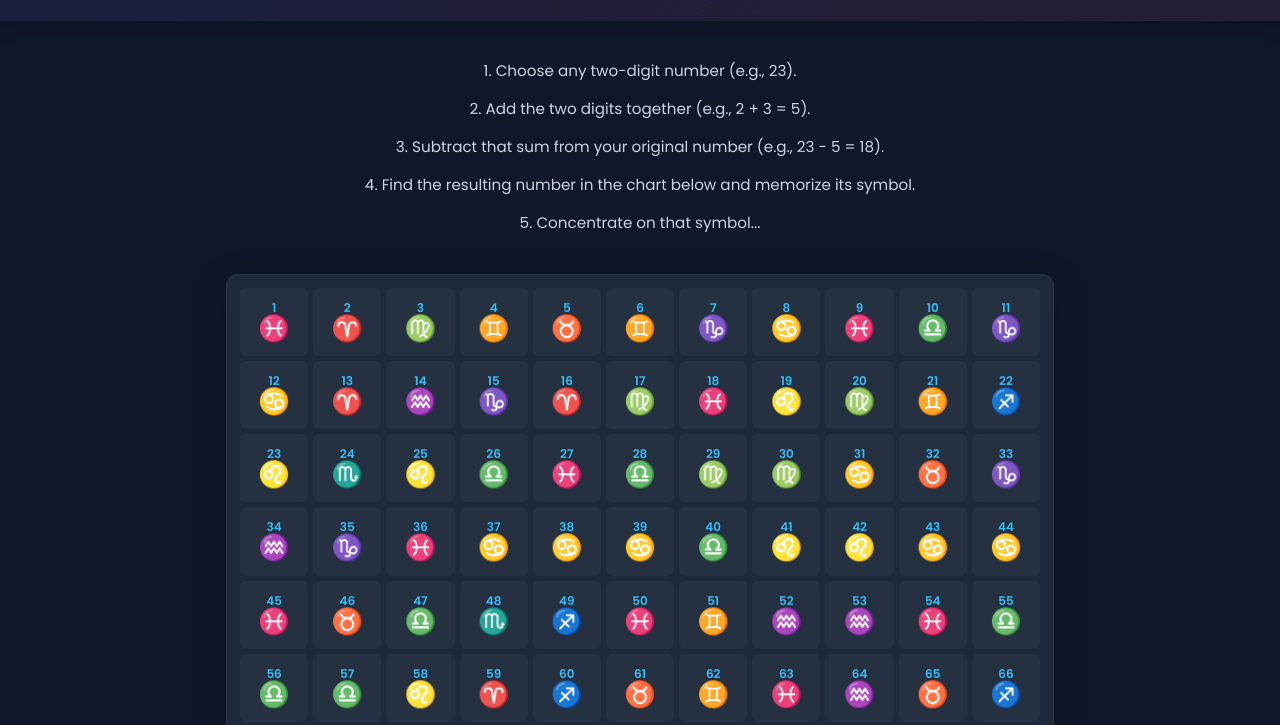
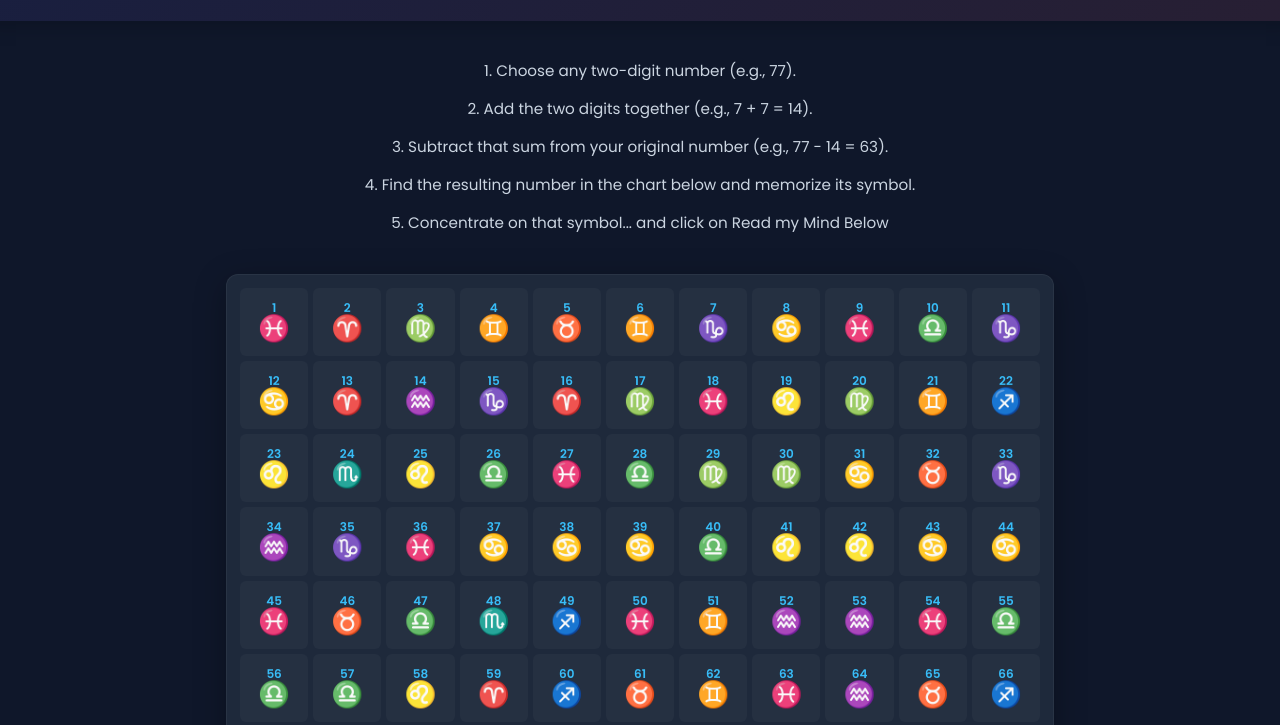
Before and after one commit to gopalkrishna19/MindReader, a plain HTML site: page index.html in a window 1280 px wide. Shown: the part 75-800 px from the top of the page. Drawn offline with Linux system fonts and the light colour scheme.

Commit message:
Update instructions for the Mind Reader game

```diff
--- a/index.html
+++ b/index.html
@@ -333,11 +333,11 @@
     </header>
 
     <div class="instructions">
-        <p>1. Choose any two-digit number (e.g., 23).</p>
-        <p>2. Add the two digits together (e.g., 2 + 3 = 5).</p>
-        <p>3. Subtract that sum from your original number (e.g., 23 - 5 = 18).</p>
+        <p>1. Choose any two-digit number (e.g., 77).</p>
+        <p>2. Add the two digits together (e.g., 7 + 7 = 14).</p>
+        <p>3. Subtract that sum from your original number (e.g., 77 - 14 = 63).</p>
         <p>4. Find the resulting number in the chart below and memorize its symbol.</p>
-        <p>5. Concentrate on that symbol...</p>
+        <p>5. Concentrate on that symbol... and click on Read my Mind Below</p>
     </div>
 
     <div class="game-container">
```
